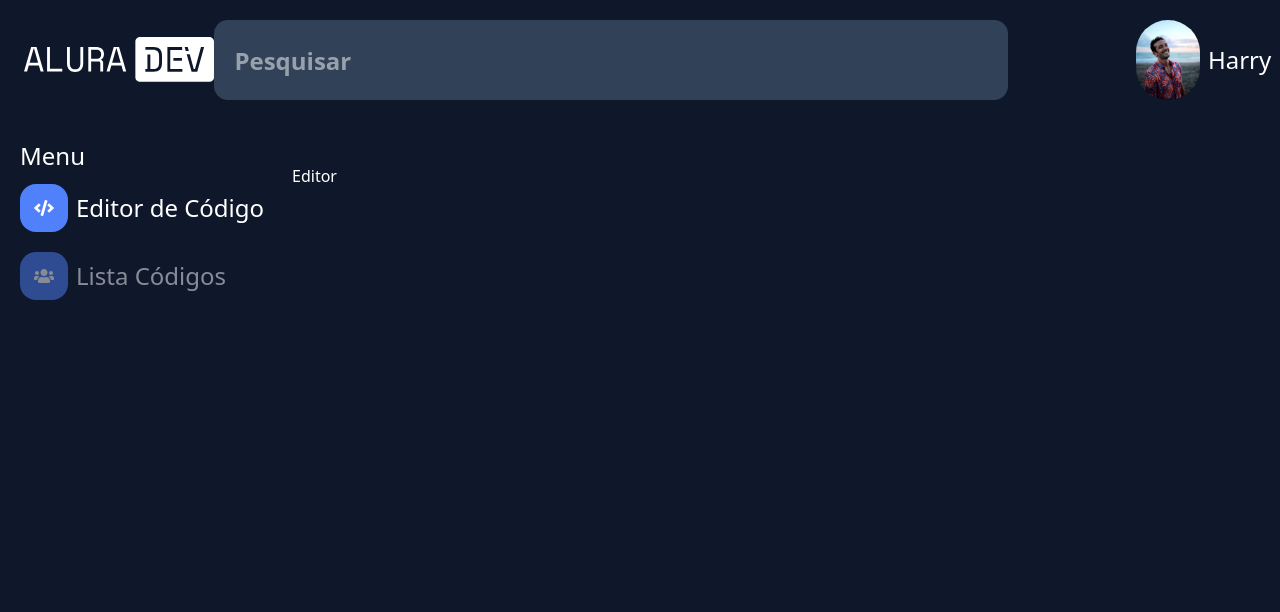
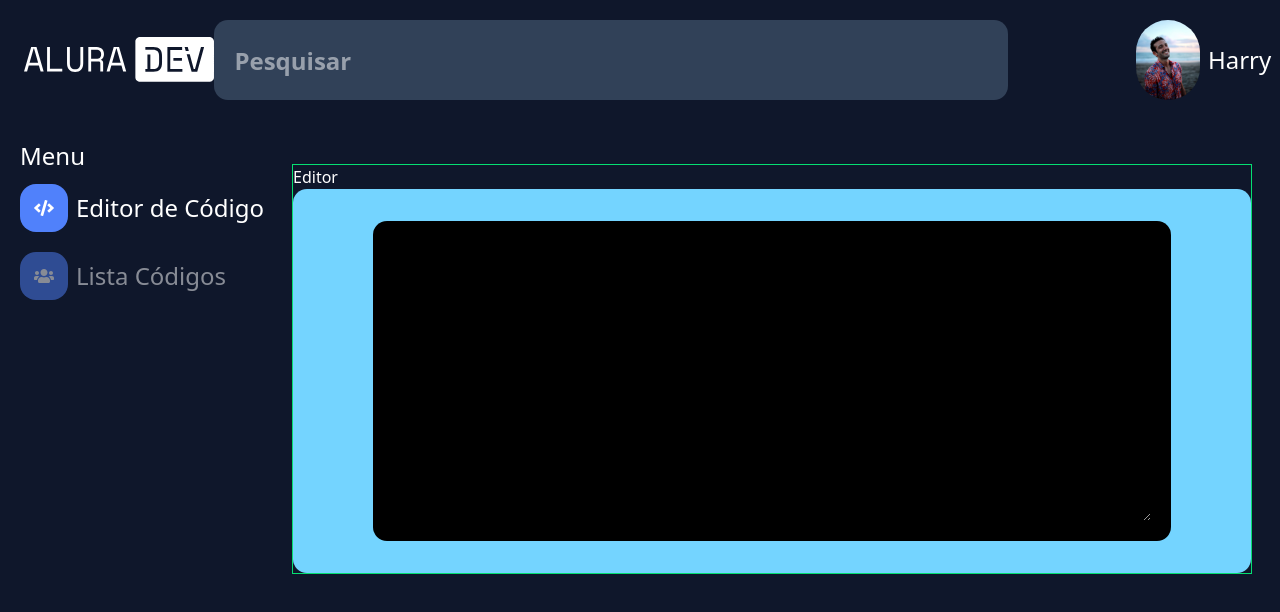
Before and after one commit to Fell0w-Sch0l4r/alura-dev, a React (Vite) app: page / in a window 1280 px wide. Shown: the top 612 px of the page. Built offline with nearby package versions, Linux system fonts and the light colour scheme.

Commit message:
update layout and integrate CodeInput component

```diff
--- a/src/App.tsx
+++ b/src/App.tsx
@@ -2,6 +2,7 @@ import { useState } from "react";
 import "./App.css";
 
 import NavBar from "./components/NavBar";
+import CodeInput from "./components/CodeInput";
 
 function App() {
 
@@ -16,7 +17,7 @@ function App() {
 				<NavBar activeMenu={activeMenu} handleMenuSelect={handleMenuSelect}/>
 			</header>
 
-			<main className="lg:flex lg:justify-center lg:mt-10 border-red-500">
+			<main className="lg:flex lg:justify-between lg:mt-10 border-red-500">
 				<div className="text-white hidden lg:block border-white text-2xl h-50 ml-5">
 					<h2>Menu</h2>
 					<ul>
@@ -38,10 +39,13 @@ function App() {
 							<img src="assets/images/peopleIcon.svg" alt="" />
 							Lista Códigos
 						</li>
+
 					</ul>
 				</div>
-				<section className=" border-green-400 mt-6 w-11/12 mx-auto lg:w-9/12 text-white">
+				<section className=" border-green-400 mt-6 w-11/12 mx-auto lg:w-9/12 text-white border">
 					{activeMenu === "editor" ? <h1>Editor</h1> : <h1>Lista</h1>}
+					{activeMenu === "editor" && <CodeInput/>}
+
 				</section>
 			</main>
 		</>
```
